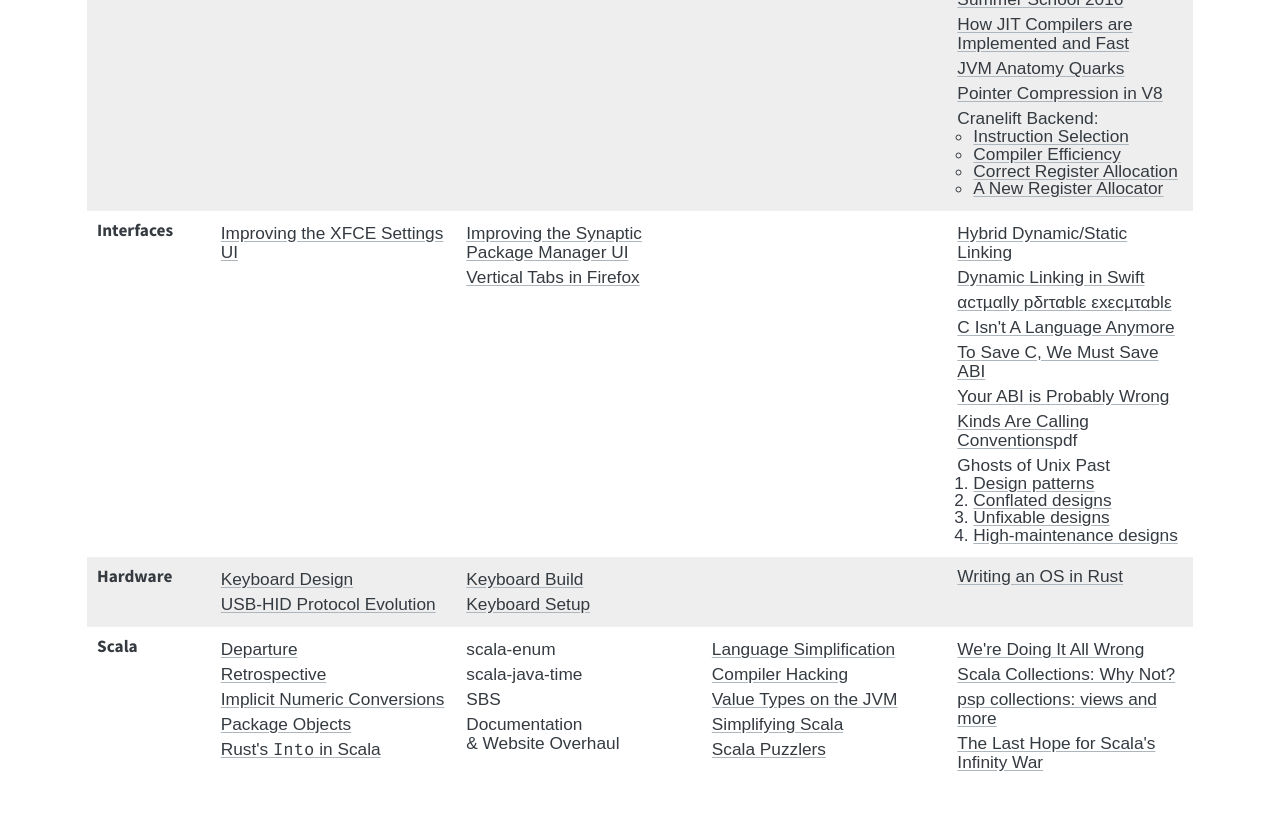
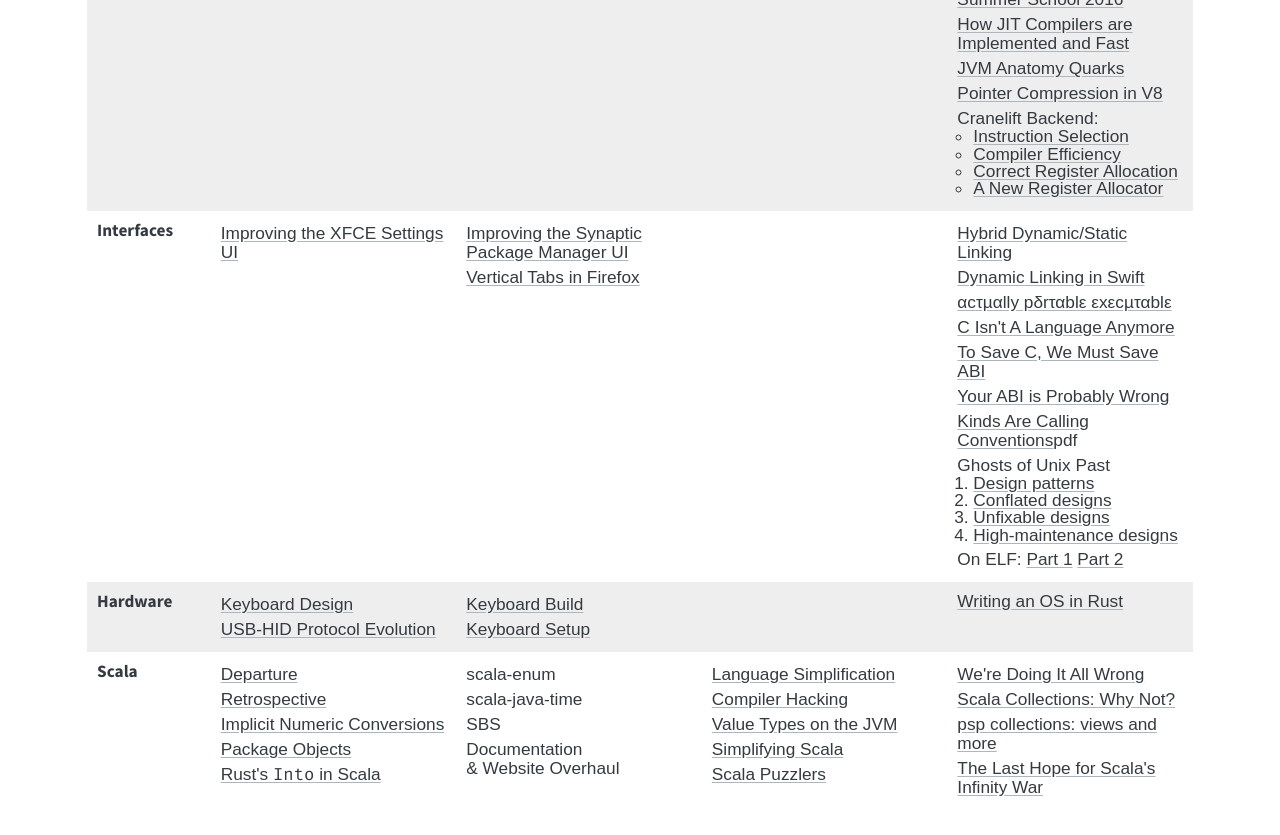
Before and after one commit to soc/soc.me, a Jekyll site: the page built from index.md, in a window 1280 px wide and 900 px high, scrolled down 1058 px. Shown: the top 835 px of the window. Built offline with Jekyll 4.4.1, drawn with Linux system fonts in a browser that asks for light colours; some web fonts are replaced.

Commit message:
add "On ELF" links to index

```diff
--- a/index.md
+++ b/index.md
@@ -201,6 +201,7 @@
           <li><a href="https://lwn.net/Articles/416494/">High-maintenance designs</a></li>
         </ol>
       </div>
+      <div>On ELF: <a href="https://kestrelcomputer.github.io/kestrel/2018/01/29/on-elf">Part 1</a> <a href="https://kestrelcomputer.github.io/kestrel/2018/02/01/on-elf-2">Part 2</a></div>
     </td>
   </tr>
   <tr>
```
